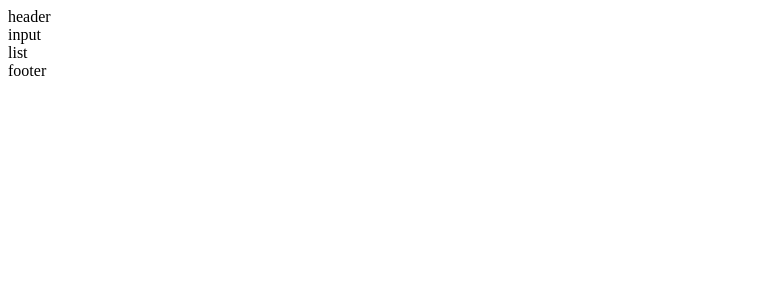
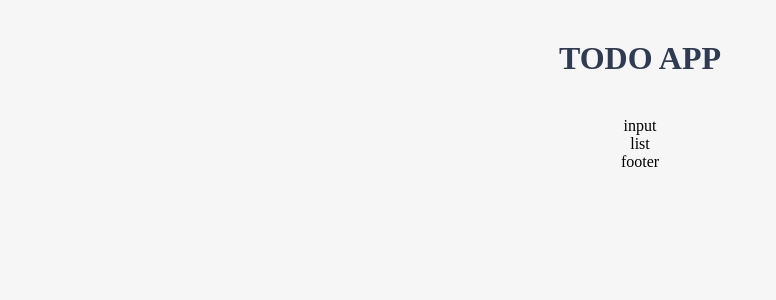
Before and after one commit to LEEYOSEPH/Vue-Study, a Vue app in the folder vue-todo/: page / in a window 1280 px wide. Shown: the top 300 px of the page, without its empty margins (0-776 px from the left). Built offline with nearby package versions, Linux system fonts and the light colour scheme.

Commit message:
feat : TodoHeader.vue , App.vue 스타일 정의

```diff
--- a/vue-todo/src/App.vue
+++ b/vue-todo/src/App.vue
@@ -24,5 +24,21 @@
 </script>
 
 <style>
+body{
+  text-align: center;
+  background-color: #f6f6f6;
+}
+
+input{
+  border-style: groove;
+  width: 200px;
+}
+
+button {
+  border-style: groove;
+}
+.shadow{
+  box-shadow: 5px 10px 10px rgba(0, 0, 0, 0.03);
+}
 
 </style>
--- a/vue-todo/src/components/TodoHeader.vue
+++ b/vue-todo/src/components/TodoHeader.vue
@@ -1,15 +1,13 @@
 <template>
-  <div>
-      header
-  </div>
+  <header>
+    <h1>TODO APP</h1>
+  </header>
 </template>
 
-<script>
-export default {
-
+<style scoped>
+h1 {
+  color: #2f3b52;
+  font-weight: 900;
+  margin: 2.5rem 0.15rem; /* 바깥여백 */
 }
-</script>
-
-<style>
-
 </style>
```
